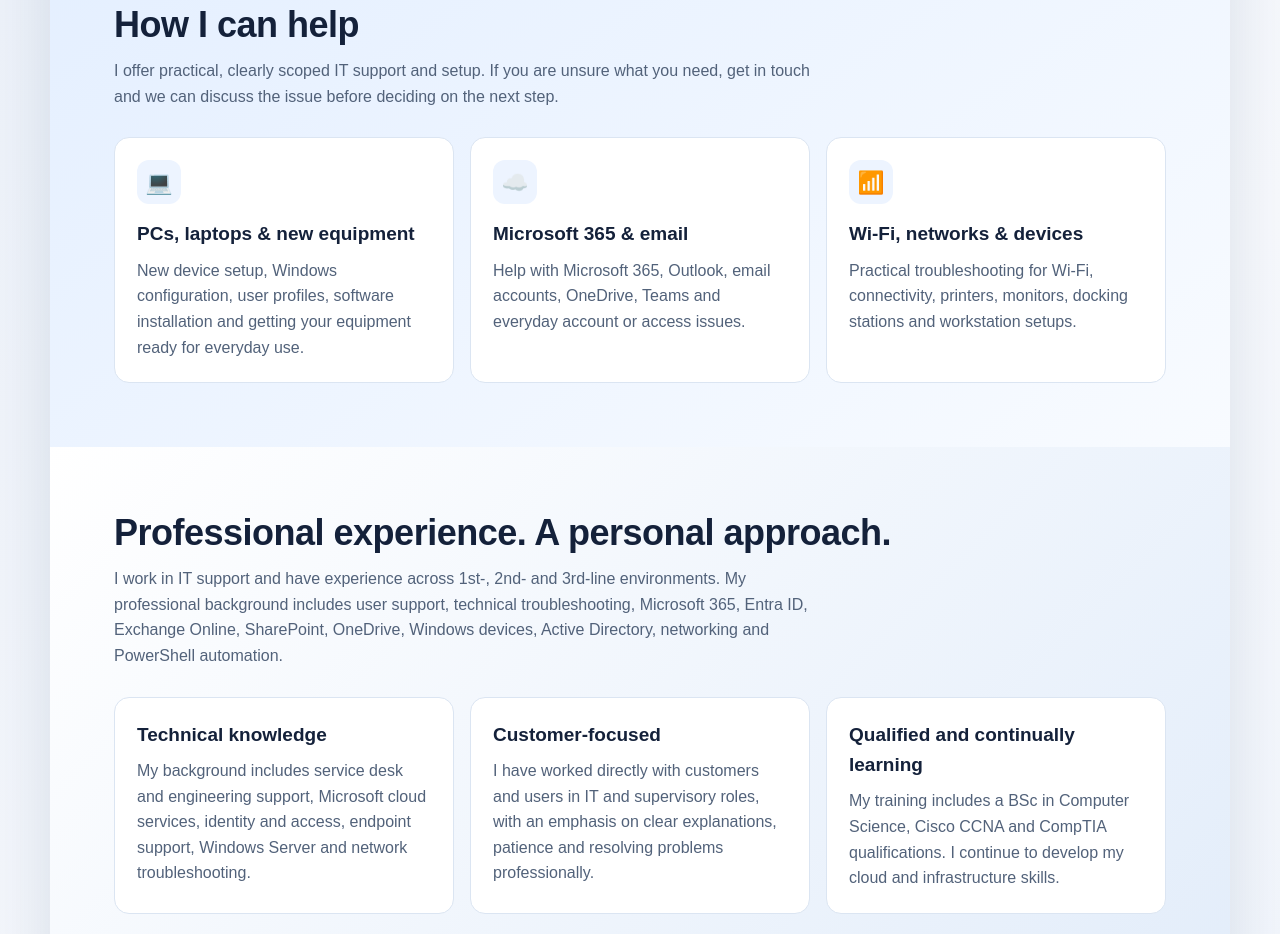
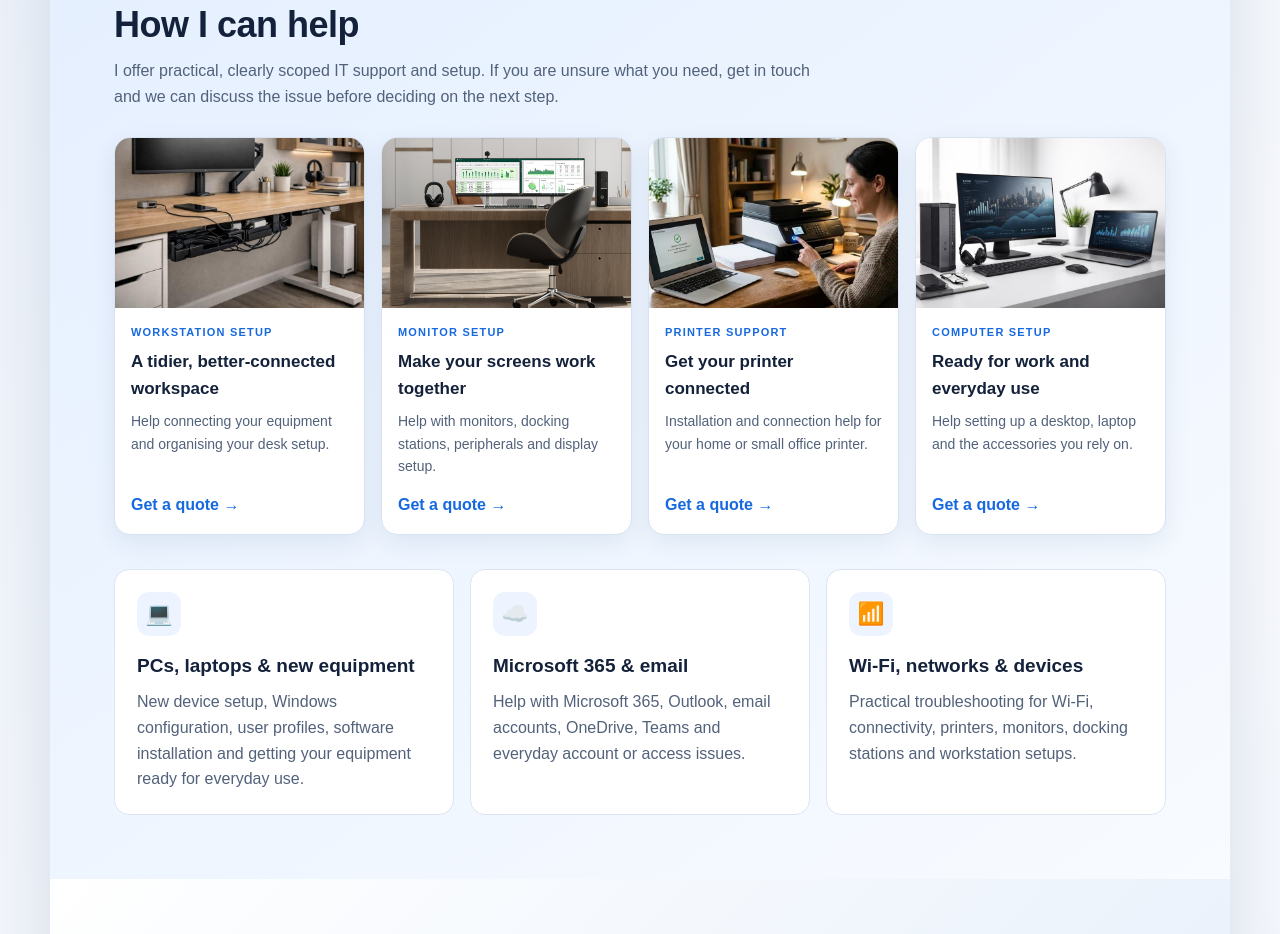
Before and after one commit to Adentech-uk/adentech, a plain HTML site: page index.html in a window 1280 px wide. Shown: the part 891-1825 px from the top of the page. Drawn offline with Linux system fonts and the light colour scheme.

Commit message:
Add promotional service photo cards to website

```diff
--- a/index.html
+++ b/index.html
@@ -43,6 +43,16 @@
     .intro{max-width:700px;color:var(--muted);margin:0 0 28px}
     #services{background:linear-gradient(145deg,#e4efff 0%,#f8fbff 100%)}
     #about{background:linear-gradient(135deg,#fff 0%,#e3edfa 100%)}
+    .promo-grid{display:grid;grid-template-columns:repeat(4,minmax(0,1fr));gap:16px;margin:28px 0 34px}
+    .promo-card{overflow:hidden;border:1px solid #d7e3f2;border-radius:16px;background:#fff;box-shadow:0 8px 24px rgba(19,52,91,.08);display:flex;flex-direction:column}
+    .promo-card img{display:block;width:100%;height:170px;object-fit:cover}
+    .promo-copy{padding:16px;display:flex;flex-direction:column;align-items:flex-start;flex:1}
+    .promo-copy h3{font-size:17px}
+    .promo-copy p{font-size:14px;color:var(--muted);margin:0 0 15px}
+    .promo-copy a{margin-top:auto;color:var(--blue);font-weight:700;text-decoration:none}
+    .promo-kicker{font-size:11px;font-weight:800;letter-spacing:1.2px;text-transform:uppercase;color:#1769e0;margin-bottom:6px}
+    @media(max-width:900px){.promo-grid{grid-template-columns:repeat(2,minmax(0,1fr))}}
+    @media(max-width:520px){.promo-grid{grid-template-columns:1fr}.promo-card img{height:210px}}
     .services{display:grid;grid-template-columns:repeat(3,minmax(0,1fr));gap:16px}
     .card{padding:22px;border:1px solid var(--line);border-radius:15px;background:#fff}
     .icon{width:44px;height:44px;display:grid;place-items:center;border-radius:12px;background:var(--pale);font-size:22px;margin-bottom:15px}
@@ -103,6 +113,12 @@
     <section id="services">
       <h2>How I can help</h2>
       <p class="intro">I offer practical, clearly scoped IT support and setup. If you are unsure what you need, get in touch and we can discuss the issue before deciding on the next step.</p>
+      <div class="promo-grid" aria-label="AdenTech setup services">
+        <article class="promo-card"><img src="/assets/Cleansetup.jpg" alt="Neatly organised workstation with monitor and managed cables" loading="lazy" decoding="async"><div class="promo-copy"><span class="promo-kicker">Workstation setup</span><h3>A tidier, better-connected workspace</h3><p>Help connecting your equipment and organising your desk setup.</p><a href="#start">Get a quote →</a></div></article>
+        <article class="promo-card"><img src="/assets/Setup.jpg" alt="Dual-monitor home office workstation" loading="lazy" decoding="async"><div class="promo-copy"><span class="promo-kicker">Monitor setup</span><h3>Make your screens work together</h3><p>Help with monitors, docking stations, peripherals and display setup.</p><a href="#start">Get a quote →</a></div></article>
+        <article class="promo-card"><img src="/assets/Printer.jpg" alt="Home user setting up a wireless printer" loading="lazy" decoding="async"><div class="promo-copy"><span class="promo-kicker">Printer support</span><h3>Get your printer connected</h3><p>Installation and connection help for your home or small office printer.</p><a href="#start">Get a quote →</a></div></article>
+        <article class="promo-card"><img src="/assets/desktop.jpg" alt="Desktop computer, monitor and laptop workstation" loading="lazy" decoding="async"><div class="promo-copy"><span class="promo-kicker">Computer setup</span><h3>Ready for work and everyday use</h3><p>Help setting up a desktop, laptop and the accessories you rely on.</p><a href="#start">Get a quote →</a></div></article>
+      </div>
       <div class="services">
         <article class="card"><div class="icon" aria-hidden="true">💻</div><h3>PCs, laptops & new equipment</h3><p>New device setup, Windows configuration, user profiles, software installation and getting your equipment ready for everyday use.</p></article>
         <article class="card"><div class="icon" aria-hidden="true">☁️</div><h3>Microsoft 365 & email</h3><p>Help with Microsoft 365, Outlook, email accounts, OneDrive, Teams and everyday account or access issues.</p></article>
```
